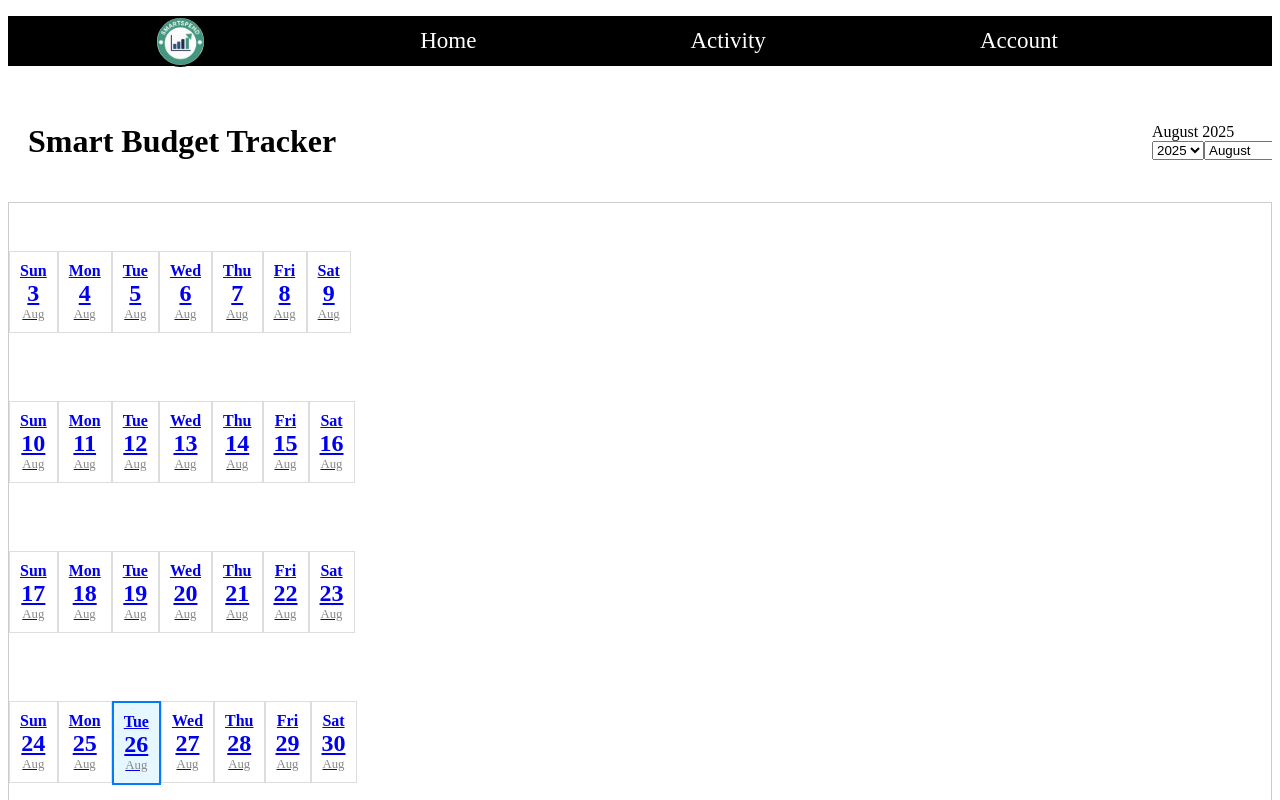
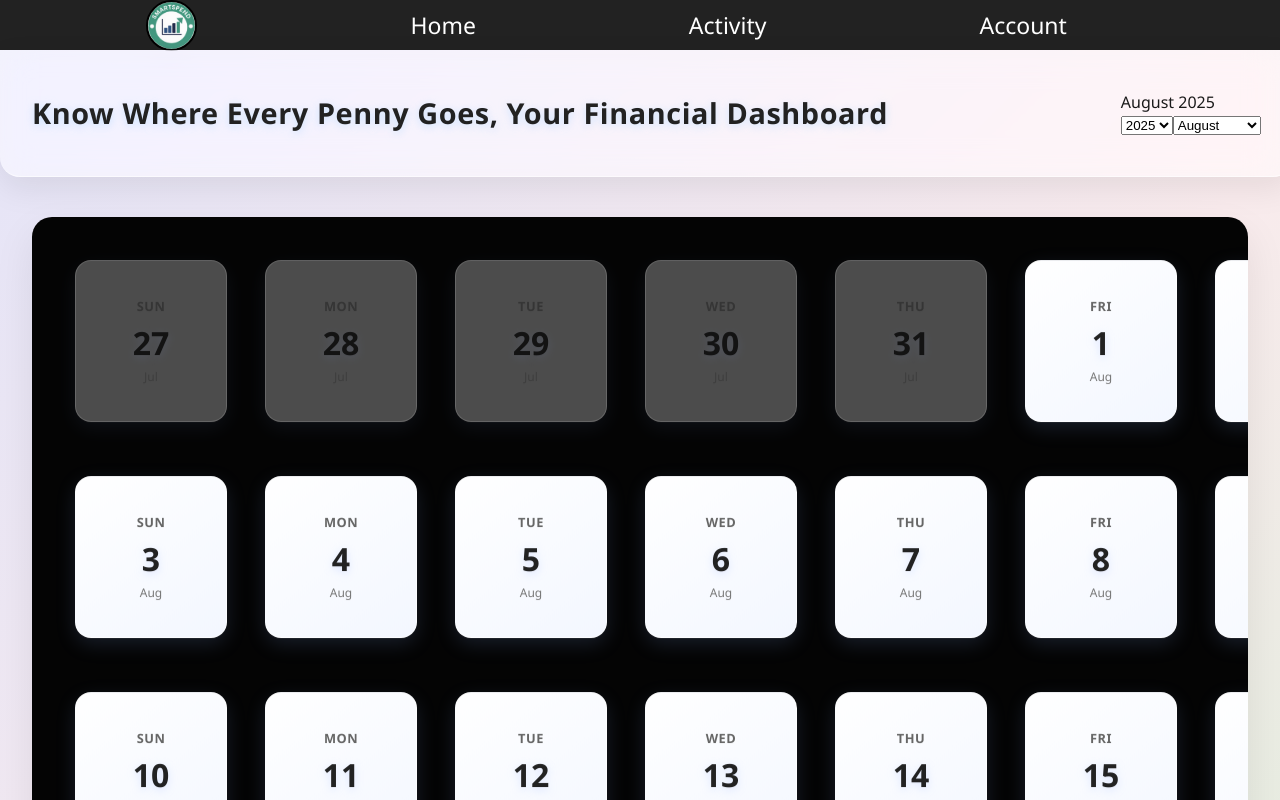
Before and after one commit to Richa-2005/smart_budget_tracker, a React (Vite) app in the folder frontend/: page / in a window 1280 px wide. Shown: the top 800 px of the page. Built offline with nearby package versions, Linux system fonts and the light colour scheme.

Commit message:
finalcalender css

```diff
--- a/frontend/components/NavBar.jsx
+++ b/frontend/components/NavBar.jsx
@@ -8,7 +8,7 @@ export default function NavBar() {
       <div className="navbar-container">
 
         <ul className="nav-links">
-            <li className="logo"></li> <br />
+        <li className="logo"></li> <br />
           <li className="nav-item">
             <Link to="/" className="nav-link">Home</Link>
           </li> <br />
@@ -18,7 +18,6 @@ export default function NavBar() {
           <li className="nav-item">
             <Link to="/account" className="nav-link">Account</Link>
           </li> <br />
-
         </ul>
       </div>
     </nav>
--- a/frontend/components/homeComponents.jsx
+++ b/frontend/components/homeComponents.jsx
@@ -103,6 +103,7 @@ export function Calendar  ({ currentMonth, currentYear })  {
           <Link
             to={`/budget/${userId}/${formattedDate}`}
             key={dateIndex}
+            className="day"
           >
             <div
               className={`calendar-day ${date.getMonth() !== currentMonth ? 'other-month-day' : ''}
--- a/frontend/components/nav.css
+++ b/frontend/components/nav.css
@@ -1,19 +1,25 @@
+
+.navbar-container{
+    margin-top: 0px;
+}
 ul{
-    background-color:black;
+    margin: 0px;
+    background-color:#222;
     display: flex;
     justify-content: space-evenly;
     height: 50px;
-    padding-top: 0%;
     align-items: center;
 }
 .nav-link{
     text-decoration: none;
+    z-index: 1;
     color: white;
     font-size: 23px;
 }
 li{
     list-style-type: none;
 }
+
 .logo{
     background-image: url("Applogo.png");
     background-size: 100px;
--- a/frontend/pages/homePage.css
+++ b/frontend/pages/homePage.css
@@ -1,70 +1,162 @@
-/* HomePage.css */
-
+body {
+  background: linear-gradient(135deg, rgb(228, 228, 248), rgb(249, 235, 237),rgb(212, 238, 212));
+  font-family: 'Segoe UI', 'Roboto', sans-serif;
+  color: #1a1a1a;
+  margin: 0;
+  padding: 0;
+  overflow-x: hidden;
+}
 .homepage-container {
   display: flex;
   flex-direction: column;
-  height: 100vh; /* Set a height for the homepage container */
-  overflow: hidden; /* Hide overflow to make sure only the content area scrolls */
+  min-height: 100vh;
+  background: transparent;
 }
-
 .header-container {
-  width: 100%;
+  width: 96%;
   display: flex;
   justify-content: space-between;
   align-items: center;
-  padding: 20px;
-  flex-shrink: 0; /* Prevents header from shrinking */
+  padding: 1.5rem 2rem;
+  background: rgba(255, 255, 255, 0.5);
+  backdrop-filter: blur(16px) saturate(160%);
+  -webkit-backdrop-filter: blur(16px) saturate(160%);
+  box-shadow: 0 12px 32px rgba(0, 0, 0, 0.08);
+  border-bottom: 1px solid rgba(255, 255, 255, 0.6);
+  border-radius: 0 0 20px 20px;
+  position: sticky;
+  top: 0;
+  z-index: 10;
+}
+.header-title {
+  font-size: 1.8rem;
+  font-weight: 700;
+  text-transform: capitalize;
+  letter-spacing: 0.6px;
+  color: #222;
+  text-shadow: 0px 2px 8px rgba(173, 216, 255, 0.6);
+  transition: all 0.4s ease;
 }
 
+.header-title:hover {
+  transform: translateY(-3px) scale(1.05);
+  color: #4b5473;
+  text-shadow: 0px 4px 12px rgba(106, 141, 255, 0.8);
+}
 .main-content {
-  flex-grow: 1; /* Allows this section to fill available space */
+  flex-grow: 1;
   display: flex;
   flex-direction: column;
-  height: 100%;
+  padding: 2rem;
+}
+.calendar-container {
+  flex-grow: 1;
+  border: none;
+  border-radius: 20px;
+  background: rgb(4, 4, 4);
+  backdrop-filter: blur(18px) saturate(180%);
+  -webkit-backdrop-filter: blur(18px) saturate(180%);
+  box-shadow: 0 16px 40px rgba(0, 0, 0, 0.08);
+  padding: 1.5rem;
+  overflow-y: auto;
+  transition: all 0.4s ease;
+  animation: float 6s ease-in-out infinite alternate;
 }
 
-.calendar-container {
-  /* This is the key change for vertical scroll */
-  overflow-y: scroll; /* Enables vertical scrolling */
-  -webkit-overflow-scrolling: touch;
-  height: 100%;
-  border: 1px solid #ccc; /* Just for visualization */
+@keyframes float {
+  from { transform: translateY(0px); }
+  to { transform: translateY(8px); }
 }
 
 .calendar-week {
   display: flex;
-  width: 100%;
-  flex-shrink: 0; /* Prevents the week from shrinking */
-  /* This makes the whole week visible at once horizontally */
-  min-height: 150px; /* Adjust this to control the height of each week row */
+  flex-shrink: 0;
+  min-height: 140px;
+  margin-bottom: 1rem;
 }
-
 .calendar-day {
   display: flex;
   flex-direction: column;
   justify-content: center;
   align-items: center;
   flex-grow: 1;
-  flex-basis: calc(100% / 7); /* Ensures 7 boxes fit perfectly in the row */
-  border: 1px solid #ddd;
-  padding: 10px;
-  box-sizing: border-box;
+  flex-basis: calc(100% / 7);
+  width: 110px;
+  height: 120px;
+  margin: 19px;
+  border-radius: 16px;
+  padding: 20px;
+  background: linear-gradient(145deg, #ffffff, #f3f7ff);
+  border: 1px solid rgba(255, 255, 255, 0.5);
+  box-shadow: 0 6px 20px rgba(140, 180, 255, 0.15);
+  transition: all 0.4s ease;
+  position: relative;
+  cursor: pointer;
+  overflow: hidden;
+}
+
+.calendar-day:hover {
+  transform: translateY(-6px) scale(1.05);
+  background: linear-gradient(160deg, rgb(228, 228, 248), rgb(249, 235, 237),rgb(212, 238, 212));
+  box-shadow: 0 16px 40px rgba(100, 150, 255, 0.25);
+}
+.calendar-day::after {
+  content: "";
+  position: absolute;
+  inset: 0;
+  border-radius: 16px;
+  background: radial-gradient(circle at top left, rgba(173, 216, 255, 0.3), transparent 60%),
+              radial-gradient(circle at bottom right, rgba(255, 182, 255, 0.3), transparent 60%);
+  opacity: 0;
+  transition: opacity 0.4s ease;
+}
+.calendar-day:hover::after {
+  opacity: 1;
 }
 
 .other-month-day {
   opacity: 0.5;
+  background: rgba(245, 245, 245, 0.6);
 }
-
 .current-day-active {
-  background-color: #e6f7ff; /* Highlight for the current day */
-  border: 2px solid #007bff;
+  background: linear-gradient(135deg, #d1e5f9, #f0f8ff);
+  border: 2px solid #6a8dff;
+  box-shadow: 0 0 20px rgba(106, 141, 255, 0.6), 0 8px 28px rgba(106, 141, 255, 0.3);
+  transform: scale(1.08);
+  animation: pulseGlow 3s infinite alternate;
 }
-
-.day-name { font-weight: bold; }
-.day-number { font-size: 1.5em; font-weight: bold; }
-.day-details { font-size: 0.8em; color: #888; }
-
-.budget-summary-container {
-  padding: 20px;
-  flex-shrink: 0; /* Prevents summary from shrinking */
+@keyframes pulseGlow {
+  from { box-shadow: 0 0 20px rgba(106, 141, 255, 0.5), 0 8px 20px rgba(106, 141, 255, 0.2); }
+  to { box-shadow: 0 0 35px rgba(106, 141, 255, 0.8), 0 10px 30px rgba(106, 141, 255, 0.3); }
 }
+.day-name {
+  font-weight: 600;
+  color: #666;
+  text-transform: uppercase;
+  letter-spacing: 0.5px;
+  font-size: 0.8em;
+}
+.day-number {
+  font-size: 2em;
+  font-weight: 700;
+  color: #222;
+  margin-top: 6px;
+  text-shadow: 0px 2px 8px rgba(180, 200, 255, 0.4);
+}
+.day-details {
+  font-size: 0.75em;
+  color: #777;
+  margin-top: 4px;
+}
+/*.budget-summary-container {
+  padding: 2rem;
+  background: rgba(255, 255, 255, 0.65);
+  border-radius: 18px;
+  backdrop-filter: blur(14px);
+  -webkit-backdrop-filter: blur(14px);
+  box-shadow: 0 12px 32px rgba(0, 0, 0, 0.08);
+  margin-top: 2rem;
+  animation: float 7s ease-in-out infinite alternate-reverse;}*/
+.day{
+  text-decoration: none;
+}
--- a/frontend/pages/homePage.jsx
+++ b/frontend/pages/homePage.jsx
@@ -18,7 +18,7 @@ export default function HomePage  (){
   return (
     <div className="homepage-container">
       <header className="header-container">
-        <h1 className="header-title">Smart Budget Tracker</h1>
+        <h1 className="header-title">Know where every penny goes, your financial dashboard</h1>
         <div className="date-controls-container">
           <span className="current-date-display">{`${new Date(currentYear, currentMonth).toLocaleDateString('en-US', { month: 'long', year: 'numeric' })}`}</span>
           <DatePicker onDateChange={handleDateChange} currentYear={currentYear} currentMonth={currentMonth} />
```
Also changed, not shown: 2 other files (tests, documents, lock files or other folders).
